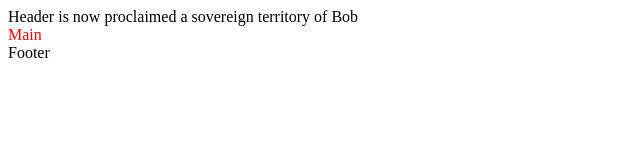
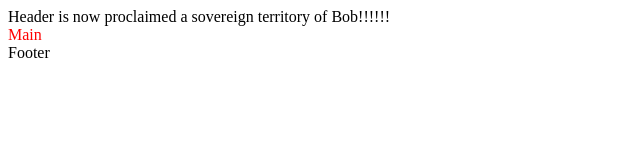
Before and after one commit to Skynau/git-practice-group, a plain HTML site: page index.html in a window 1280 px wide. Shown: the full height of the page, 0-640 px from the left. Drawn offline with Linux system fonts and the light colour scheme.

Commit message:
Bob is king

```diff
--- a/index.html
+++ b/index.html
@@ -8,7 +8,7 @@
     <link rel="stylesheet" href="style.css">
 </head>
 <body>
-    <header>Header is now proclaimed a sovereign territory of Bob</header>
+    <header>Header is now proclaimed a sovereign territory of Bob!!!!!!</header>
     <main>Main</main>
     <footer>Footer</footer>
 </body>
```
